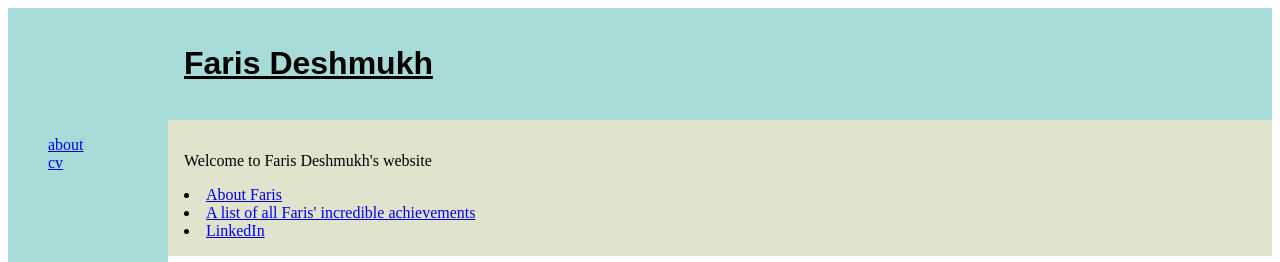
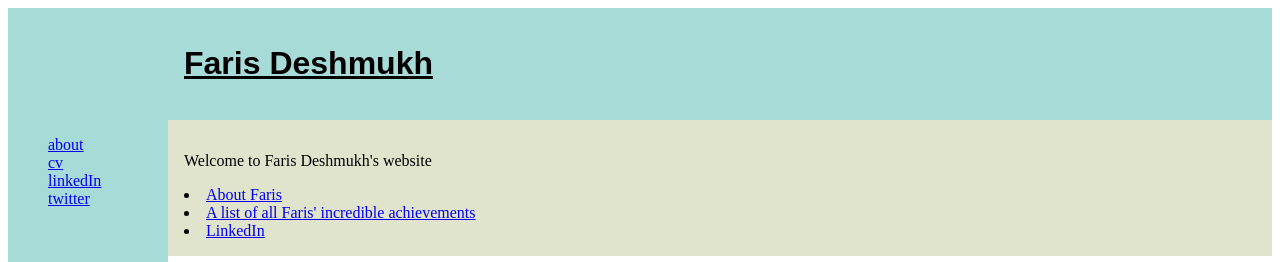
Before and after one commit to farisd/farisdeshmukh, a Next.js app: page / in a window 1280 px wide. Shown: the top 262 px of the page. Built offline with nearby package versions, Linux system fonts and the light colour scheme.

Commit message:
Add links to twitter and linkedin

```diff
--- a/components/Sidebar.js
+++ b/components/Sidebar.js
@@ -12,6 +12,8 @@ const Sidebar = (props) => {
     <div className="sidebar">
       <ul>
         {listSidebarElements}
+        <SidebarElement page="linkedIn" url="https://www.linkedin.com/in/faris-deshmukh/" />
+        <SidebarElement page="twitter" url="https://www.twitter.com/farisd" />
       </ul>
       <style jsx>
         {`
```
